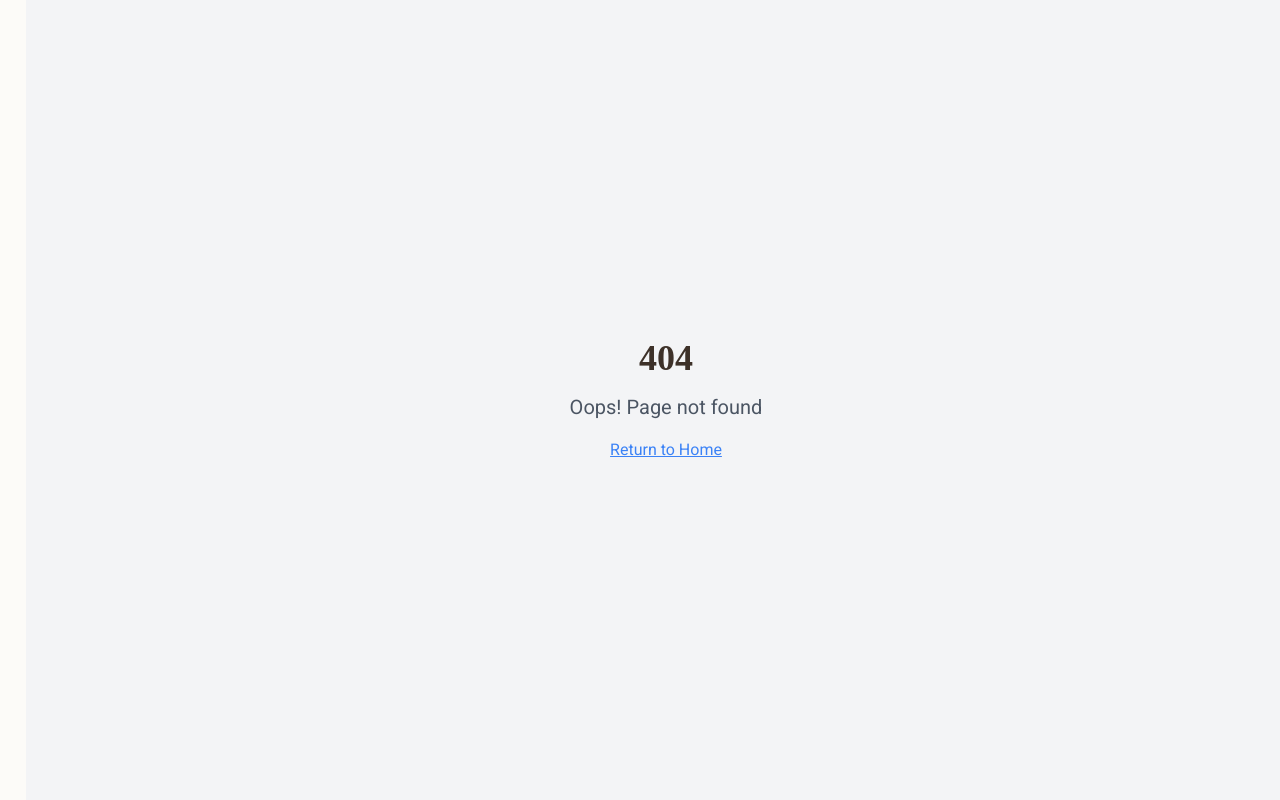
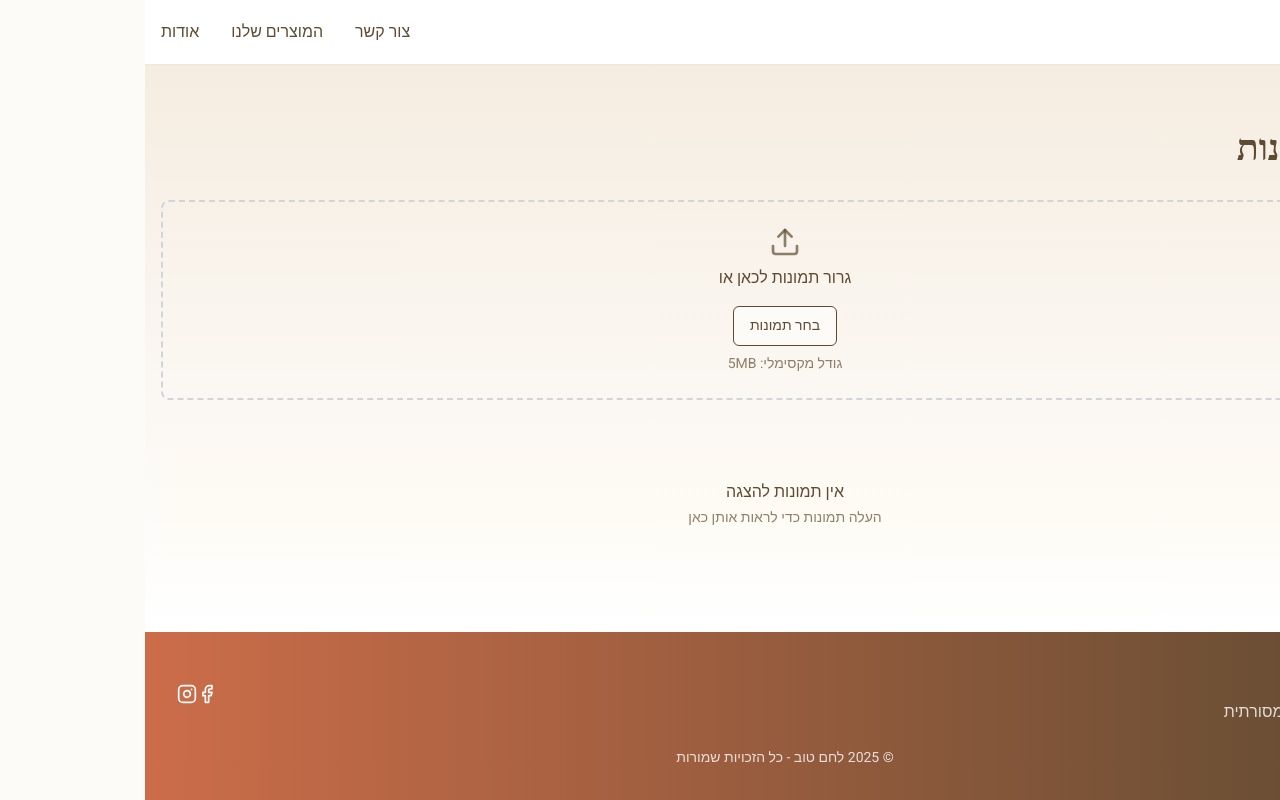
Before and after one commit to northpointalliance/lightweight-landing-page, a React (Vite) app: page /images in a window 1280 px wide. Before the commit this address had no page. Built offline with nearby package versions, Linux system fonts and the light colour scheme; a web font is replaced by a local one.

Commit message:
Add image upload functionality

```diff
--- a/src/App.tsx
+++ b/src/App.tsx
@@ -1,9 +1,11 @@
+
 import { Toaster } from "@/components/ui/toaster";
 import { Toaster as Sonner } from "@/components/ui/sonner";
 import { TooltipProvider } from "@/components/ui/tooltip";
 import { QueryClient, QueryClientProvider } from "@tanstack/react-query";
 import { BrowserRouter, Routes, Route } from "react-router-dom";
 import Index from "./pages/Index";
+import ImageManager from "./pages/ImageManager";
 import NotFound from "./pages/NotFound";
 
 const queryClient = new QueryClient();
@@ -16,6 +18,7 @@ const App = () => (
       <BrowserRouter>
         <Routes>
           <Route path="/" element={<Index />} />
+          <Route path="/images" element={<ImageManager />} />
           {/* ADD ALL CUSTOM ROUTES ABOVE THE CATCH-ALL "*" ROUTE */}
           <Route path="*" element={<NotFound />} />
         </Routes>
--- a/src/components/Hero.tsx
+++ b/src/components/Hero.tsx
@@ -1,6 +1,7 @@
 
 import { Button } from "@/components/ui/button";
-import { ArrowLeft } from "lucide-react";
+import { ArrowLeft, Image } from "lucide-react";
+import { Link } from "react-router-dom";
 
 const Hero = () => {
   return (
@@ -24,6 +25,13 @@ const Hero = () => {
             <Button variant="outline" className="border-bakery-brown text-bakery-brown hover:bg-bakery-tan/50 hebrew shadow-sm">
               המוצרים שלנו
             </Button>
+
+            <Button variant="ghost" className="text-bakery-brown hover:bg-bakery-tan/30 hebrew shadow-sm" asChild>
+              <Link to="/images">
+                <Image className="h-5 w-5 ml-1" />
+                <span>ניהול תמונות</span>
+              </Link>
+            </Button>
           </div>
         </div>
       </div>
--- /dev/null
+++ b/src/components/ImageUploader.tsx
@@ -0,0 +1,96 @@
+
+import React, { useState } from "react";
+import { Button } from "@/components/ui/button";
+import { Input } from "@/components/ui/input";
+import { Upload } from "lucide-react";
+import { toast } from "sonner";
+
+interface ImageUploaderProps {
+  onUpload: (file: File) => void;
+  accept?: string;
+  maxSizeMB?: number;
+}
+
+const ImageUploader = ({
+  onUpload,
+  accept = "image/*",
+  maxSizeMB = 5
+}: ImageUploaderProps) => {
+  const [isDragging, setIsDragging] = useState(false);
+  const maxSizeBytes = maxSizeMB * 1024 * 1024;
+
+  const handleFileChange = (e: React.ChangeEvent<HTMLInputElement>) => {
+    const file = e.target.files?.[0];
+    processFile(file);
+  };
+
+  const handleDragOver = (e: React.DragEvent<HTMLDivElement>) => {
+    e.preventDefault();
+    setIsDragging(true);
+  };
+
+  const handleDragLeave = () => {
+    setIsDragging(false);
+  };
+
+  const handleDrop = (e: React.DragEvent<HTMLDivElement>) => {
+    e.preventDefault();
+    setIsDragging(false);
+
+    const file = e.dataTransfer.files[0];
+    processFile(file);
+  };
+
+  const processFile = (file?: File) => {
+    if (!file) {
+      toast.error("לא נבחר קובץ");
+      return;
+    }
+
+    // Check file size
+    if (file.size > maxSizeBytes) {
+      toast.error(`הקובץ גדול מדי. הגודל המקסימלי הוא ${maxSizeMB}MB`);
+      return;
+    }
+
+    // Check file type
+    if (!file.type.startsWith('image/')) {
+      toast.error("רק קבצי תמונה מותרים להעלאה");
+      return;
+    }
+
+    onUpload(file);
+    toast.success("התמונה הועלתה בהצלחה!");
+  };
+
+  return (
+    <div
+      className={`border-2 border-dashed rounded-lg p-6 text-center transition-colors ${
+        isDragging ? "border-bakery-accent bg-bakery-cream/30" : "border-gray-300"
+      }`}
+      onDragOver={handleDragOver}
+      onDragLeave={handleDragLeave}
+      onDrop={handleDrop}
+    >
+      <Upload className="h-8 w-8 mx-auto mb-2 text-bakery-brown/70" />
+      <p className="mb-4 text-bakery-brown hebrew">גרור תמונות לכאן או</p>
+      <Button
+        variant="outline"
+        className="relative overflow-hidden hebrew text-bakery-brown border-bakery-brown hover:bg-bakery-tan/30"
+      >
+        <Input
+          type="file"
+          accept={accept}
+          onChange={handleFileChange}
+          className="absolute inset-0 opacity-0 cursor-pointer"
+        />
+        בחר תמונות
+      </Button>
+      <p className="mt-2 text-sm text-bakery-brown/70 hebrew">
+        גודל מקסימלי: {maxSizeMB}MB
+      </p>
+    </div>
+  );
+};
+
+export default ImageUploader;
--- /dev/null
+++ b/src/pages/ImageManager.tsx
@@ -0,0 +1,98 @@
+
+import React, { useState } from "react";
+import Header from "@/components/Header";
+import Footer from "@/components/Footer";
+import ImageUploader from "@/components/ImageUploader";
+import { Button } from "@/components/ui/button";
+import { AspectRatio } from "@/components/ui/aspect-ratio";
+import { Trash2 } from "lucide-react";
+
+// This would come from a real backend in a production app
+interface UploadedImage {
+  id: string;
+  url: string;
+  name: string;
+  uploadDate: Date;
+}
+
+const ImageManager = () => {
+  const [images, setImages] = useState<UploadedImage[]>([]);
+
+  const handleUpload = (file: File) => {
+    // In a real app, you would upload to a server or storage service
+    // For demo purposes, we're creating a local URL
+    const imageUrl = URL.createObjectURL(file);
+
+    const newImage: UploadedImage = {
+      id: Date.now().toString(),
+      url: imageUrl,
+      name: file.name,
+      uploadDate: new Date(),
+    };
+
+    setImages((prev) => [newImage, ...prev]);
+  };
+
+  const deleteImage = (id: string) => {
+    setImages((prev) => prev.filter(img => img.id !== id));
+  };
+
+  return (
+    <div className="min-h-screen flex flex-col">
+      <Header />
+      <main className="flex-grow py-16 bg-gradient-to-b from-bakery-tan/30 to-white">
+        <div className="container mx-auto px-4">
+          <h1 className="text-3xl md:text-4xl font-bold text-bakery-brown mb-8 text-right hebrew-title">
+            ניהול תמונות
+          </h1>
+
+          <div className="mb-12">
+            <ImageUploader onUpload={handleUpload} />
+          </div>
+
+          {images.length > 0 ? (
+            <div className="grid grid-cols-1 sm:grid-cols-2 md:grid-cols-3 gap-6">
+              {images.map((image) => (
+                <div key={image.id} className="border rounded-lg overflow-hidden shadow-md bg-white">
+                  <div className="relative">
+                    <AspectRatio ratio={4/3}>
+                      <img
+                        src={image.url}
+                        alt={image.name}
+                        className="object-cover w-full h-full"
+                      />
+                    </AspectRatio>
+                    <Button
+                      variant="destructive"
+                      size="icon"
+                      className="absolute top-2 left-2 opacity-80 hover:opacity-100"
+                      onClick={() => deleteImage(image.id)}
+                    >
+                      <Trash2 className="h-4 w-4" />
+                    </Button>
+                  </div>
+                  <div className="p-3 text-right hebrew">
+                    <p className="text-sm text-bakery-brown font-medium truncate" dir="rtl">
+                      {image.name}
+                    </p>
+                    <p className="text-xs text-bakery-brown/70">
+                      {image.uploadDate.toLocaleDateString('he-IL')}
+                    </p>
+                  </div>
+                </div>
+              ))}
+            </div>
+          ) : (
+            <div className="text-center py-8 bg-bakery-cream/20 rounded-lg">
+              <p className="hebrew text-bakery-brown">אין תמונות להצגה</p>
+              <p className="hebrew text-bakery-brown/70 text-sm mt-1">העלה תמונות כדי לראות אותן כאן</p>
+            </div>
+          )}
+        </div>
+      </main>
+      <Footer />
+    </div>
+  );
+};
+
+export default ImageManager;
```
